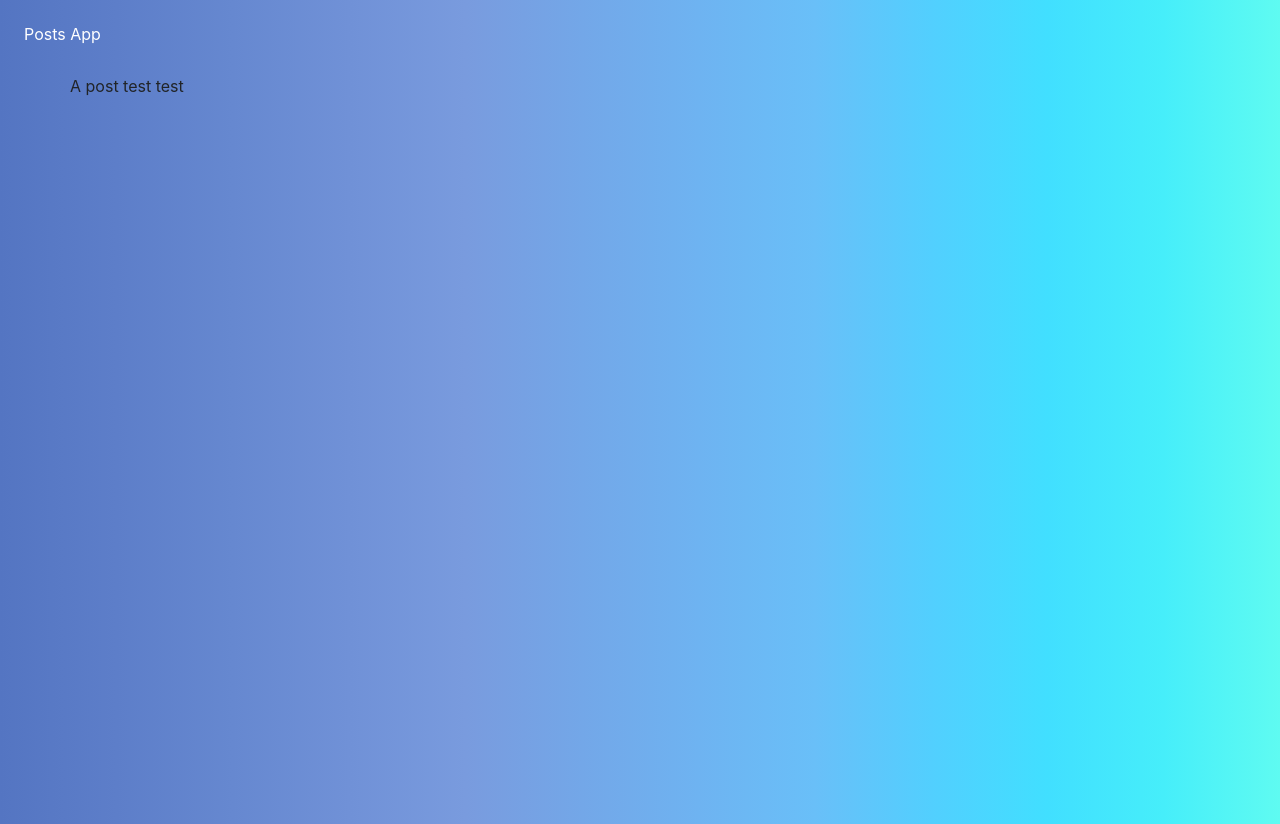
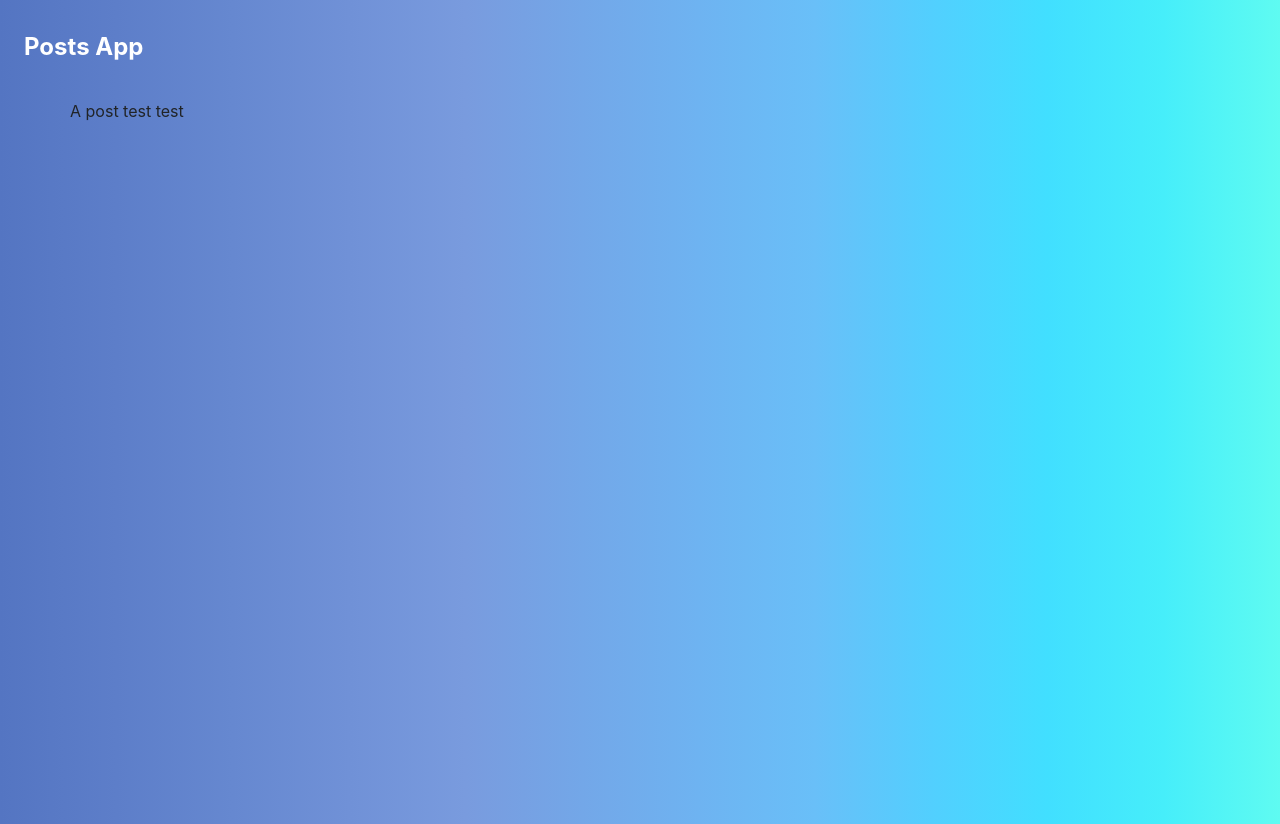
Before and after one commit to petkobyte/posts-example, a React (Create React App) app: page /posts/1 in a window 1280 px wide. Built offline with nearby package versions, Linux system fonts and the light colour scheme.

Commit message:
small cleanup and comments render fix

```diff
--- a/src/App.tsx
+++ b/src/App.tsx
@@ -1,13 +1,15 @@
 import React from 'react';
 import { Routing } from './routing/Routing';
-import { Header } from './components/header/Header';
+import { Header } from './components/header';
 import './app.scss';
 import { Container } from './components/container';
+import { useTranslation } from 'react-i18next';
 
 function App() {
+  const { t } = useTranslation();
   return (
     <div className='background'>
-      <Header />
+      <Header title={t('res_postsApp')} />
       <Container>
         <Routing />
       </Container>
--- a/src/components/accordion/Accordion.tsx
+++ b/src/components/accordion/Accordion.tsx
@@ -27,7 +27,7 @@ export const Accordion: FC<AccordionProps> = ({ children, ...props }) => {
   }, [isActive]);
 
   const endIcon: JSX.Element = loading ? (
-    <FontAwesomeIcon icon={faSpinner} size='lg' spin />
+    <FontAwesomeIcon icon={faSpinner} size='lg' />
   ) : isActive ? (
     <FontAwesomeIcon icon={faChevronCircleUp} size='lg' />
   ) : (
--- a/src/components/header/Header.tsx
+++ b/src/components/header/Header.tsx
@@ -1,6 +1,11 @@
-import React from 'react';
+import React, { FC } from 'react';
 import './styles.scss';
+import { HeaderProps } from './models';
 
-export const Header = () => {
-  return <header className='app-header'>Posts App</header>;
+export const Header: FC<HeaderProps> = ({ title }) => {
+  return (
+    <header className='app-header'>
+      <h2>{title}</h2>
+    </header>
+  );
 };
--- /dev/null
+++ b/src/components/header/index.tsx
@@ -0,0 +1 @@
+export * from './Header';
--- /dev/null
+++ b/src/components/header/models.ts
@@ -0,0 +1,3 @@
+export interface HeaderProps {
+  title: string;
+}
--- a/src/pages/posts/components/comments/Comments.tsx
+++ b/src/pages/posts/components/comments/Comments.tsx
@@ -7,19 +7,16 @@ import { CommentModel } from '../../models/commentModel';
 import { Card } from '../../../../components/card';
 import './style.scss';
 import { FontAwesomeIcon } from '@fortawesome/react-fontawesome';
-import {
-  faChevronCircleUp,
-  faUser,
-  faUserAlt,
-  faUserCircle,
-} from '@fortawesome/free-solid-svg-icons';
+import { faUserCircle } from '@fortawesome/free-solid-svg-icons';
 
 export const Comments = (props: CommentsProps) => {
   const { t } = useTranslation();
   const { postId } = props;
   const [isActive, setIsActive] = useState(false);
 
-  const { isLoading, error, data: comments, refetch: fetchComments } = useGetComments(postId);
+  const { error, data: comments, refetch: fetchComments } = useGetComments(postId);
+
+  // TODO: handle error
 
   const onExpand = () => {
     if (comments) {
@@ -36,7 +33,7 @@ export const Comments = (props: CommentsProps) => {
     if (comments) {
       setIsActive(comments[0].postId === postId);
     }
-  }, comments);
+  }, [comments]);
 
   const renderComments = () => {
     return comments?.map((comment: CommentModel) => {
--- a/src/pages/posts/components/postContainer/PostContainer.tsx
+++ b/src/pages/posts/components/postContainer/PostContainer.tsx
@@ -1,4 +1,4 @@
-import React, { FC } from 'react';
+import React from 'react';
 import './styles.scss';
 import { PostContainerProps } from './models';
 
--- a/src/pages/posts/posts/Posts.tsx
+++ b/src/pages/posts/posts/Posts.tsx
@@ -26,7 +26,9 @@ const Posts = () => {
 
       return (
         <Card key={id}>
-          <PostContainer title={title} body={body} name={user ? user.name : ''} />
+          <div onClick={() => console.log('tu sam')}>
+            <PostContainer title={title} body={body} name={user ? user.name : ''} />
+          </div>
           <Comments postId={id} />
         </Card>
       );
--- a/src/pages/posts/posts/hooks/getCommentsHook.ts
+++ b/src/pages/posts/posts/hooks/getCommentsHook.ts
@@ -1,7 +1,6 @@
 import { UseQueryResult, useQuery } from '@tanstack/react-query';
 
 import { AxiosError } from 'axios';
-import { UserModel } from '../../models/userModel';
 import { getComments } from '../../api/comments';
 import { CommentModel } from '../../models/commentModel';
 
--- a/src/resources/locales/en.json
+++ b/src/resources/locales/en.json
@@ -1,5 +1,6 @@
 {
   "res_pageNotFoundMessage": "404 - Page not found!",
   "res_ooops": "Ooops!",
-  "res_comments": "Comments"
+  "res_comments": "Comments",
+  "res_postsApp": "Posts App"
 }
```
